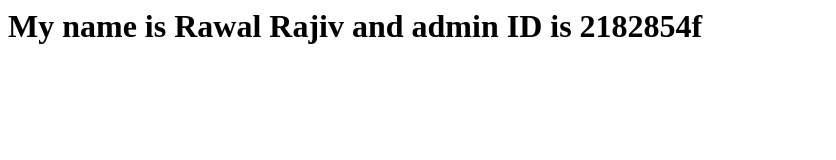
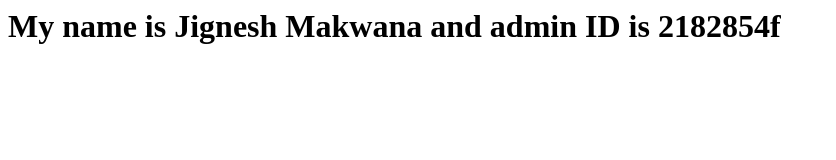
Before and after one commit to makwanji/operate_repo, a plain HTML site: page index.html in a window 1280 px wide. Shown: the whole page, without its empty margins (0-836 px from the left). Drawn offline with Linux system fonts and the light colour scheme.

Commit message:
Updated CI/CD Code

```diff
--- a/index.html
+++ b/index.html
@@ -2,6 +2,6 @@
   <head>
   </head>
   <body>
-    <h1>My name is Rawal Rajiv and admin ID is 2182854f <h1>
+    <h1>My name is Jignesh Makwana and admin ID is 2182854f <h1>
   </body>
 </html>
```
Also changed, not shown: 1 other file.
